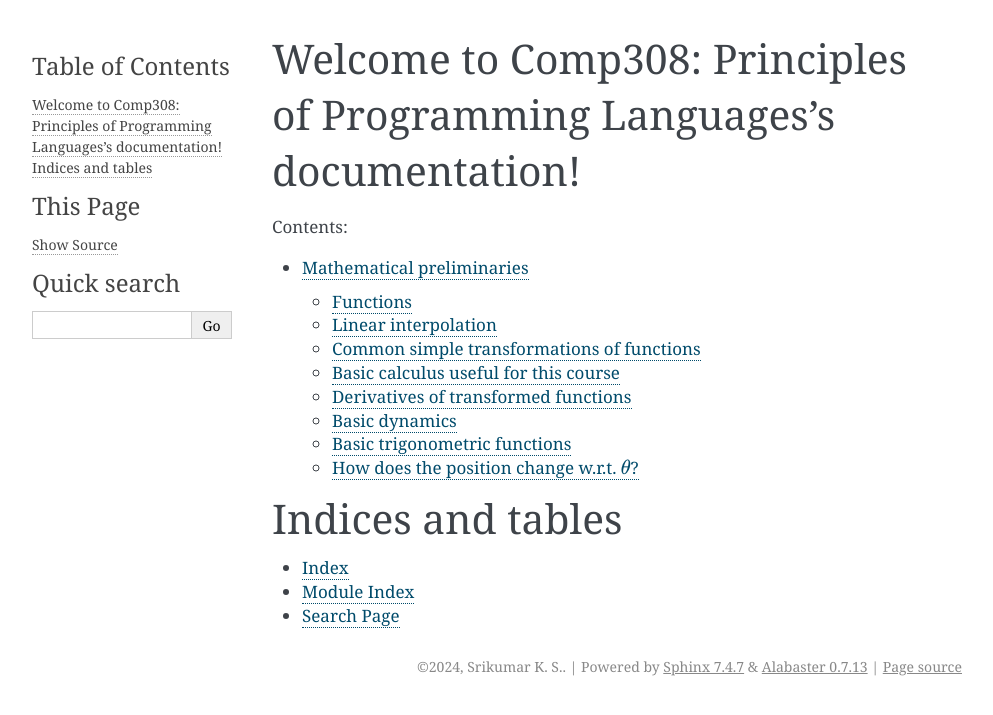
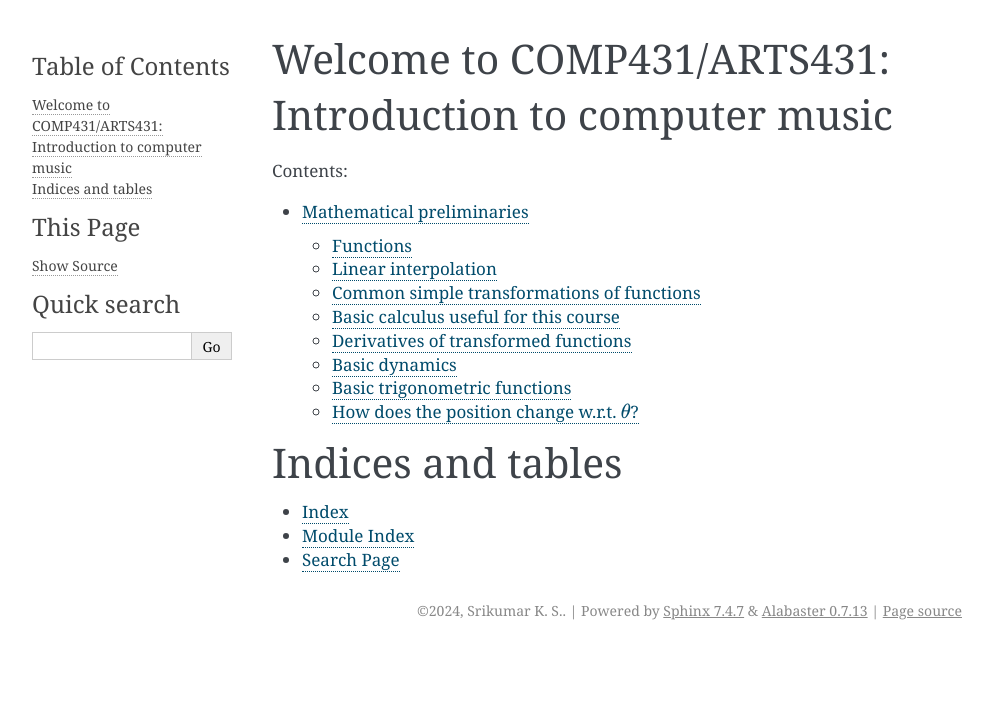
Before and after one commit to kreauniv/comparts431, a Sphinx documentation site: the page built from source/index.rst, in a window 1280 px wide. Shown: the top 715 px of the page, without its empty margins (148-1141 px from the left). Built offline with Sphinx 7.4.7, drawn with Linux system fonts in a browser that asks for light colours.

Commit message:
Title fix

```diff
--- a/source/index.rst
+++ b/source/index.rst
@@ -1,10 +1,10 @@
-.. Comp308: Principles of Programming Languages documentation master file, created by
+.. COMP431/ARTS431: Introduction to computer music documentation master file, created by
    sphinx-quickstart on Thu Aug 11 19:14:08 2022.
    You can adapt this file completely to your liking, but it should at least
    contain the root `toctree` directive.
 
-Welcome to Comp308: Principles of Programming Languages's documentation!
-========================================================================
+Welcome to COMP431/ARTS431: Introduction to computer music
+==========================================================
 
 .. toctree::
    :maxdepth: 2
```
